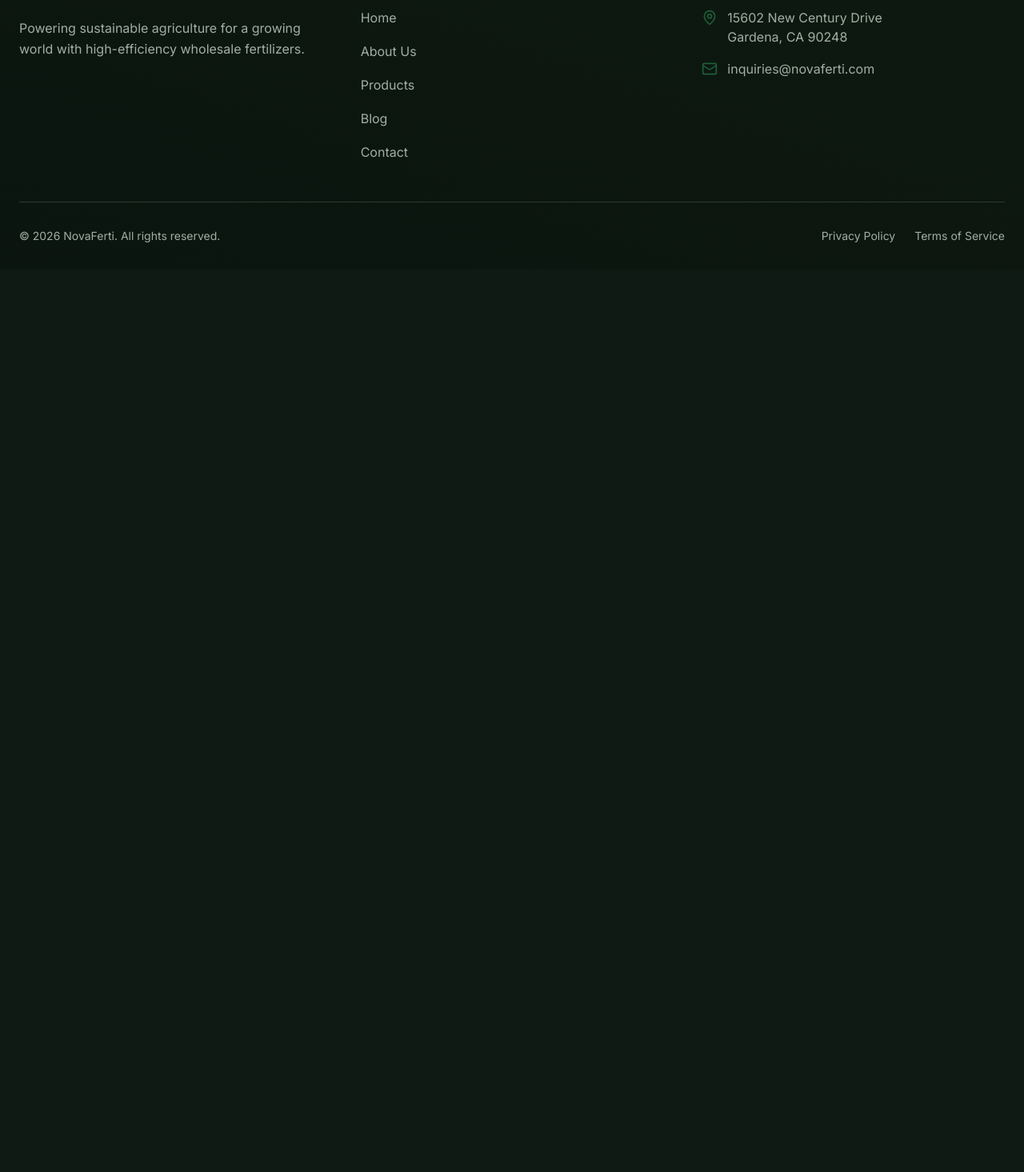
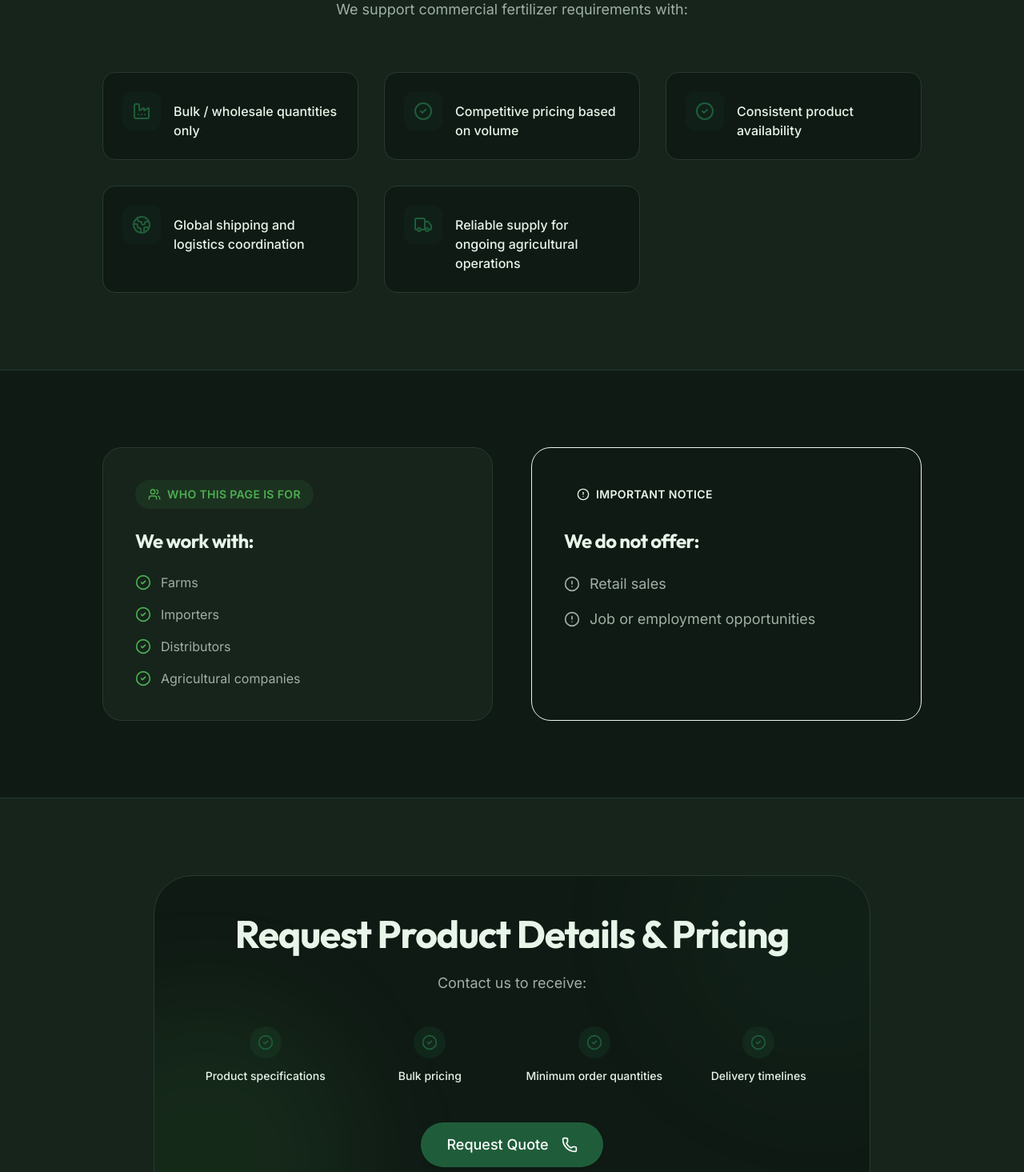
Before and after one commit to ngeneedgar/urea, a React (Vite) app: page /products/npk in a window 1280 px wide. Shown: the part 1114-2579 px from the top of the page at 80% size. Before the commit the page ends 1451 px from the top, so only its background shows below. Built offline with nearby package versions, Linux system fonts and the light colour scheme.

Commit message:
feat: Add ProductSections component to product pages
Introduces a reusable ProductSections component to display consistent product information across various fertilizer pages. This improves maintainability and standardizes the presentation of product details.

```diff
--- /dev/null
+++ b/src/components/ProductSections.tsx
@@ -0,0 +1,158 @@
+import { useEffect } from 'react';
+import { motion } from 'motion/react';
+import { CheckCircle2, Factory, Globe2, Truck, Users, AlertCircle, Phone } from 'lucide-react';
+import { Button } from './Button';
+import { useNavigate } from 'react-router-dom';
+
+interface ProductSectionsProps {
+  productName: string;
+}
+
+export function ProductSections({ productName }: ProductSectionsProps) {
+  const navigate = useNavigate();
+
+  useEffect(() => {
+    document.title = `${productName} | Bulk Fertilizer Supplier`;
+    let metaDescription = document.querySelector('meta[name="description"]');
+    if (metaDescription) {
+      metaDescription.setAttribute('content', `Bulk supply and delivery of ${productName} for commercial farming, importers, and distributors. Request wholesale pricing today.`);
+    } else {
+      metaDescription = document.createElement('meta');
+      metaDescription.setAttribute('name', 'description');
+      metaDescription.setAttribute('content', `Bulk supply and delivery of ${productName} for commercial farming, importers, and distributors. Request wholesale pricing today.`);
+      document.head.appendChild(metaDescription);
+    }
+  }, [productName]);
+
+  return (
+    <>
+      <section className="py-24 bg-card border-y border-border">
+        <div className="container mx-auto px-4 md:px-6">
+          <div className="text-center max-w-3xl mx-auto mb-16">
+            <h2 className="text-3xl md:text-5xl font-heading font-bold text-text mb-6">
+              Bulk Supply & Delivery
+            </h2>
+            <p className="text-lg text-text-muted">
+              We support commercial fertilizer requirements with:
+            </p>
+          </div>
+
+          <div className="grid grid-cols-1 md:grid-cols-2 lg:grid-cols-3 gap-8 max-w-5xl mx-auto">
+            {[
+              { icon: Factory, text: 'Bulk / wholesale quantities only' },
+              { icon: CheckCircle2, text: 'Competitive pricing based on volume' },
+              { icon: CheckCircle2, text: 'Consistent product availability' },
+              { icon: Globe2, text: 'Global shipping and logistics coordination' },
+              { icon: Truck, text: 'Reliable supply for ongoing agricultural operations' }
+            ].map((item, i) => (
+              <motion.div
+                key={i}
+                initial={{ opacity: 0, y: 20 }}
+                whileInView={{ opacity: 1, y: 0 }}
+                viewport={{ once: true }}
+                transition={{ duration: 0.5, delay: i * 0.1 }}
+                className="bg-background border border-border p-6 rounded-2xl flex items-start gap-4"
+              >
+                <div className="w-12 h-12 rounded-xl bg-primary/10 text-primary flex items-center justify-center shrink-0">
+                  <item.icon className="w-6 h-6" />
+                </div>
+                <p className="text-text font-medium mt-3">{item.text}</p>
+              </motion.div>
+            ))}
+          </div>
+        </div>
+      </section>
+
+      <section className="py-24">
+        <div className="container mx-auto px-4 md:px-6">
+          <div className="max-w-5xl mx-auto grid grid-cols-1 md:grid-cols-2 gap-12">
+            <motion.div
+              initial={{ opacity: 0, x: -20 }}
+              whileInView={{ opacity: 1, x: 0 }}
+              viewport={{ once: true }}
+              className="bg-card border border-border p-10 rounded-3xl"
+            >
+              <div className="inline-flex items-center gap-2 px-4 py-2 rounded-full bg-secondary/10 text-secondary text-sm font-semibold tracking-wide uppercase mb-6">
+                <Users className="w-4 h-4" />
+                <span>Who This Page Is For</span>
+              </div>
+              <h3 className="text-2xl font-bold text-text mb-6">We work with:</h3>
+              <ul className="space-y-4">
+                {['Farms', 'Importers', 'Distributors', 'Agricultural companies'].map((item, i) => (
+                  <li key={i} className="flex items-center gap-3 text-text-muted">
+                    <CheckCircle2 className="w-5 h-5 text-secondary" />
+                    {item}
+                  </li>
+                ))}
+              </ul>
+            </motion.div>
+
+            <motion.div
+              initial={{ opacity: 0, x: 20 }}
+              whileInView={{ opacity: 1, x: 0 }}
+              viewport={{ once: true }}
+              className="bg-destructive/5 border border-destructive/20 p-10 rounded-3xl"
+            >
+              <div className="inline-flex items-center gap-2 px-4 py-2 rounded-full bg-destructive/10 text-destructive text-sm font-semibold tracking-wide uppercase mb-6">
+                <AlertCircle className="w-4 h-4" />
+                <span>Important Notice</span>
+              </div>
+              <h3 className="text-2xl font-bold text-text mb-6">We do not offer:</h3>
+              <ul className="space-y-4">
+                {['Retail sales', 'Job or employment opportunities'].map((item, i) => (
+                  <li key={i} className="flex items-center gap-3 text-text-muted text-lg">
+                    <AlertCircle className="w-5 h-5 text-destructive/70" />
+                    {item}
+                  </li>
+                ))}
+              </ul>
+            </motion.div>
+          </div>
+        </div>
+      </section>
+
+      <section className="py-24 bg-card border-t border-border">
+        <div className="container mx-auto px-4 md:px-6 relative">
+          <div className="max-w-4xl mx-auto bg-background border border-border rounded-[3rem] p-12 text-center relative overflow-hidden">
+            <div className="relative z-10">
+              <h2 className="text-3xl md:text-5xl font-heading font-bold text-text mb-6">
+                Request Product Details & Pricing
+              </h2>
+              <p className="text-lg text-text-muted mb-10 max-w-2xl mx-auto">
+                Contact us to receive:
+              </p>
+
+              <div className="grid grid-cols-2 md:grid-cols-4 gap-6 mb-12 text-left">
+                {[
+                  'Product specifications',
+                  'Bulk pricing',
+                  'Minimum order quantities',
+                  'Delivery timelines'
+                ].map((item, i) => (
+                  <div key={i} className="flex flex-col items-center text-center gap-3">
+                    <div className="w-10 h-10 rounded-full bg-primary/20 text-primary flex items-center justify-center">
+                      <CheckCircle2 className="w-5 h-5" />
+                    </div>
+                    <span className="text-sm font-medium text-text">{item}</span>
+                  </div>
+                ))}
+              </div>
+
+              <Button
+                size="lg"
+                onClick={() => navigate('/contact', { state: { product: productName } })}
+                className="w-full sm:w-auto h-14 px-8 text-lg group"
+              >
+                Request Quote
+                <Phone className="w-5 h-5 ml-2 group-hover:scale-110 transition-transform" />
+              </Button>
+            </div>
+            {/* Background elements */}
+            <div className="absolute top-0 right-0 -m-32 w-96 h-96 bg-primary/10 rounded-full blur-3xl"></div>
+            <div className="absolute bottom-0 left-0 -m-32 w-96 h-96 bg-secondary/10 rounded-full blur-3xl"></div>
+          </div>
+        </div>
+      </section>
+    </>
+  );
+}
--- a/src/pages/products/AmmoniumNitrate.tsx
+++ b/src/pages/products/AmmoniumNitrate.tsx
@@ -2,13 +2,14 @@ import { motion } from 'motion/react';
 import { useNavigate } from 'react-router-dom';
 import { ArrowRight, Leaf } from 'lucide-react';
 import { Button } from '../../components/Button';
+import { ProductSections } from '../../components/ProductSections';
 
 export function AmmoniumNitrate() {
   const navigate = useNavigate();
 
   return (
     <div className="flex flex-col min-h-screen bg-background pt-20">
-      <section className="py-24 md:py-32">
+      <section className="pt-12 pb-24 md:pt-16 md:pb-32">
         <div className="container mx-auto px-4 md:px-6">
           <div className="grid grid-cols-1 lg:grid-cols-2 gap-16 items-center">
             {/* Left Col - Content */}
@@ -56,6 +57,7 @@ export function AmmoniumNitrate() {
           </div>
         </div>
       </section>
+      <ProductSections productName="Ammonium nitrate Fertilizer" />
     </div>
   );
 }
--- a/src/pages/products/CAN.tsx
+++ b/src/pages/products/CAN.tsx
@@ -2,13 +2,14 @@ import { motion } from 'motion/react';
 import { useNavigate } from 'react-router-dom';
 import { ArrowRight, Leaf } from 'lucide-react';
 import { Button } from '../../components/Button';
+import { ProductSections } from '../../components/ProductSections';
 
 export function CAN() {
   const navigate = useNavigate();
 
   return (
     <div className="flex flex-col min-h-screen bg-background pt-20">
-      <section className="py-24 md:py-32">
+      <section className="pt-12 pb-24 md:pt-16 md:pb-32">
         <div className="container mx-auto px-4 md:px-6">
           <div className="grid grid-cols-1 lg:grid-cols-2 gap-16 items-center">
             {/* Left Col - Content */}
@@ -56,6 +57,7 @@ export function CAN() {
           </div>
         </div>
       </section>
+      <ProductSections productName="CAN fertilizer [Calcium Ammonium Nitrate]" />
     </div>
   );
 }
--- a/src/pages/products/DAP.tsx
+++ b/src/pages/products/DAP.tsx
@@ -2,13 +2,14 @@ import { motion } from 'motion/react';
 import { useNavigate } from 'react-router-dom';
 import { ArrowRight, Leaf } from 'lucide-react';
 import { Button } from '../../components/Button';
+import { ProductSections } from '../../components/ProductSections';
 
 export function DAP() {
   const navigate = useNavigate();
 
   return (
     <div className="flex flex-col min-h-screen bg-background pt-20">
-      <section className="py-24 md:py-32">
+      <section className="pt-12 pb-24 md:pt-16 md:pb-32">
         <div className="container mx-auto px-4 md:px-6">
           <div className="grid grid-cols-1 lg:grid-cols-2 gap-16 items-center">
             {/* Left Col - Content */}
@@ -56,6 +57,7 @@ export function DAP() {
           </div>
         </div>
       </section>
+      <ProductSections productName="DAP fertilizer [Diammonium Phosphate]" />
     </div>
   );
 }
--- a/src/pages/products/MAP.tsx
+++ b/src/pages/products/MAP.tsx
@@ -2,13 +2,14 @@ import { motion } from 'motion/react';
 import { useNavigate } from 'react-router-dom';
 import { ArrowRight, Leaf } from 'lucide-react';
 import { Button } from '../../components/Button';
+import { ProductSections } from '../../components/ProductSections';
 
 export function MAP() {
   const navigate = useNavigate();
 
   return (
     <div className="flex flex-col min-h-screen bg-background pt-20">
-      <section className="py-24 md:py-32">
+      <section className="pt-12 pb-24 md:pt-16 md:pb-32">
         <div className="container mx-auto px-4 md:px-6">
           <div className="grid grid-cols-1 lg:grid-cols-2 gap-16 items-center">
             {/* Left Col - Content */}
@@ -56,6 +57,7 @@ export function MAP() {
           </div>
         </div>
       </section>
+      <ProductSections productName="MAP fertilizer [Monoammonium Phosphate]" />
     </div>
   );
 }
--- a/src/pages/products/NPK.tsx
+++ b/src/pages/products/NPK.tsx
@@ -2,13 +2,14 @@ import { motion } from 'motion/react';
 import { useNavigate } from 'react-router-dom';
 import { ArrowRight, Leaf } from 'lucide-react';
 import { Button } from '../../components/Button';
+import { ProductSections } from '../../components/ProductSections';
 
 export function NPK() {
   const navigate = useNavigate();
 
   return (
     <div className="flex flex-col min-h-screen bg-background pt-20">
-      <section className="py-24 md:py-32">
+      <section className="pt-12 pb-24 md:pt-16 md:pb-32">
         <div className="container mx-auto px-4 md:px-6">
           <div className="grid grid-cols-1 lg:grid-cols-2 gap-16 items-center">
             {/* Left Col - Content */}
@@ -68,6 +69,7 @@ export function NPK() {
           </div>
         </div>
       </section>
+      <ProductSections productName="NPK Fertilizer" />
     </div>
   );
 }
--- a/src/pages/products/Potash.tsx
+++ b/src/pages/products/Potash.tsx
@@ -2,13 +2,14 @@ import { motion } from 'motion/react';
 import { useNavigate } from 'react-router-dom';
 import { ArrowRight, Leaf } from 'lucide-react';
 import { Button } from '../../components/Button';
+import { ProductSections } from '../../components/ProductSections';
 
 export function Potash() {
   const navigate = useNavigate();
 
   return (
     <div className="flex flex-col min-h-screen bg-background pt-20">
-      <section className="py-24 md:py-32">
+      <section className="pt-12 pb-24 md:pt-16 md:pb-32">
         <div className="container mx-auto px-4 md:px-6">
           <div className="grid grid-cols-1 lg:grid-cols-2 gap-16 items-center">
             {/* Left Col - Content */}
@@ -56,6 +57,7 @@ export function Potash() {
           </div>
         </div>
       </section>
+      <ProductSections productName="Potassium Chloride Fertilizer [Potash]" />
     </div>
   );
 }
--- a/src/pages/products/Urea.tsx
+++ b/src/pages/products/Urea.tsx
@@ -2,13 +2,14 @@ import { motion } from 'motion/react';
 import { useNavigate } from 'react-router-dom';
 import { ArrowRight, Leaf } from 'lucide-react';
 import { Button } from '../../components/Button';
+import { ProductSections } from '../../components/ProductSections';
 
 export function Urea() {
   const navigate = useNavigate();
 
   return (
     <div className="flex flex-col min-h-screen bg-background pt-20">
-      <section className="py-24 md:py-32">
+      <section className="pt-12 pb-24 md:pt-16 md:pb-32">
         <div className="container mx-auto px-4 md:px-6">
           <div className="grid grid-cols-1 lg:grid-cols-2 gap-16 items-center">
             {/* Left Col - Content */}
@@ -66,6 +67,7 @@ export function Urea() {
           </div>
         </div>
       </section>
+      <ProductSections productName="Urea 46% Fertilizer" />
     </div>
   );
 }
```
